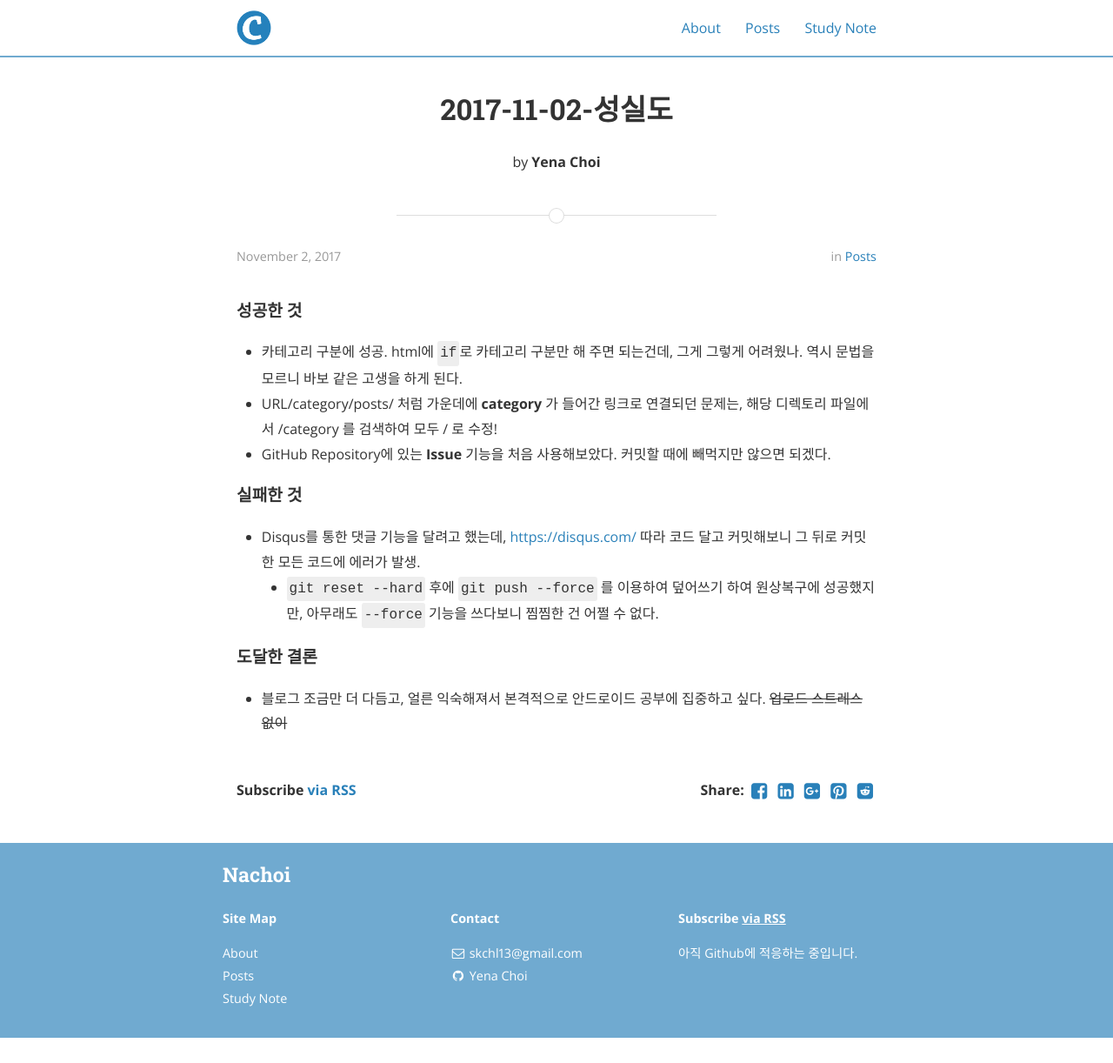
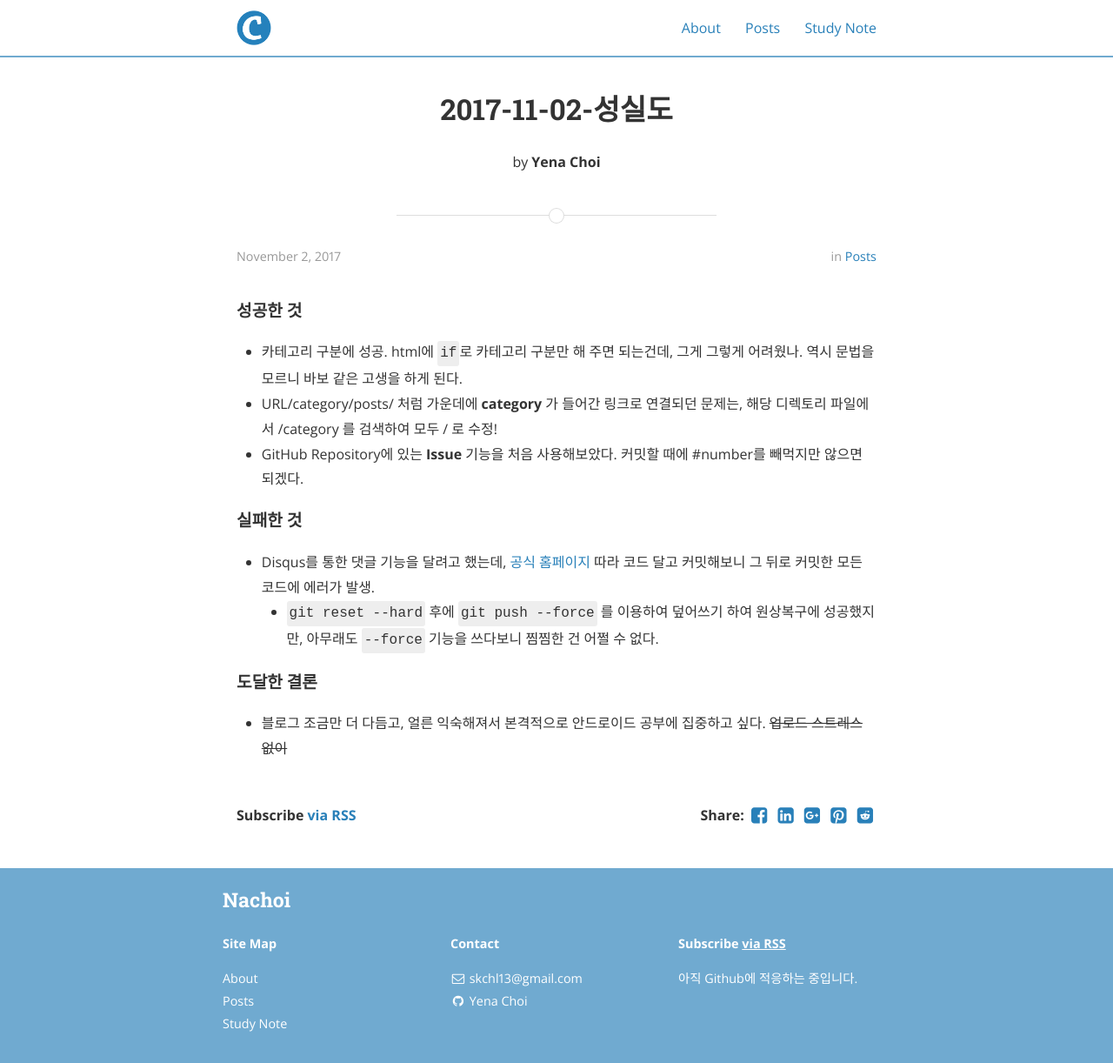
Before and after one commit to souk0721/nachoi.github.io, a Jekyll site: the page built from _posts/2017-11-02-sincere.md, in a window 1280 px wide. Shown: the whole page at 87% size. Built offline with Jekyll 4.4.1, drawn with Linux system fonts in a browser that asks for light colours; nearby versions of some CDN libraries; before the commit the page ends 1193 px from its top, so only the background shows below that.

Commit message:
Update post

```diff
--- a/_posts/2017-11-02-sincere.md
+++ b/_posts/2017-11-02-sincere.md
@@ -9,10 +9,10 @@ categories: posts
 #### 성공한 것
 - 카테고리 구분에 성공. html에 `if`로 카테고리 구분만 해 주면 되는건데, 그게 그렇게 어려웠나. 역시 문법을 모르니 바보 같은 고생을 하게 된다.
 - URL/category/posts/ 처럼 가운데에 **category** 가 들어간 링크로 연결되던 문제는, 해당 디렉토리 파일에서 /category 를 검색하여 모두 / 로 수정!
-- GitHub Repository에 있는 **Issue** 기능을 처음 사용해보았다. 커밋할 때에 빼먹지만 않으면 되겠다.
+- GitHub Repository에 있는 **Issue** 기능을 처음 사용해보았다. 커밋할 때에 #number를 빼먹지만 않으면 되겠다.
 
 #### 실패한 것
-- Disqus를 통한 댓글 기능을 달려고 했는데, [https://disqus.com/](공식 홈페이지) 따라 코드 달고 커밋해보니 그 뒤로 커밋한 모든 코드에 에러가 발생.
+- Disqus를 통한 댓글 기능을 달려고 했는데, [공식 홈페이지](https://disqus.com/) 따라 코드 달고 커밋해보니 그 뒤로 커밋한 모든 코드에 에러가 발생.
   - `git reset --hard` 후에 `git push --force` 를 이용하여 덮어쓰기 하여 원상복구에 성공했지만, 아무래도 `--force` 기능을 쓰다보니 찜찜한 건 어쩔 수 없다.
 
 #### 도달한 결론
```
